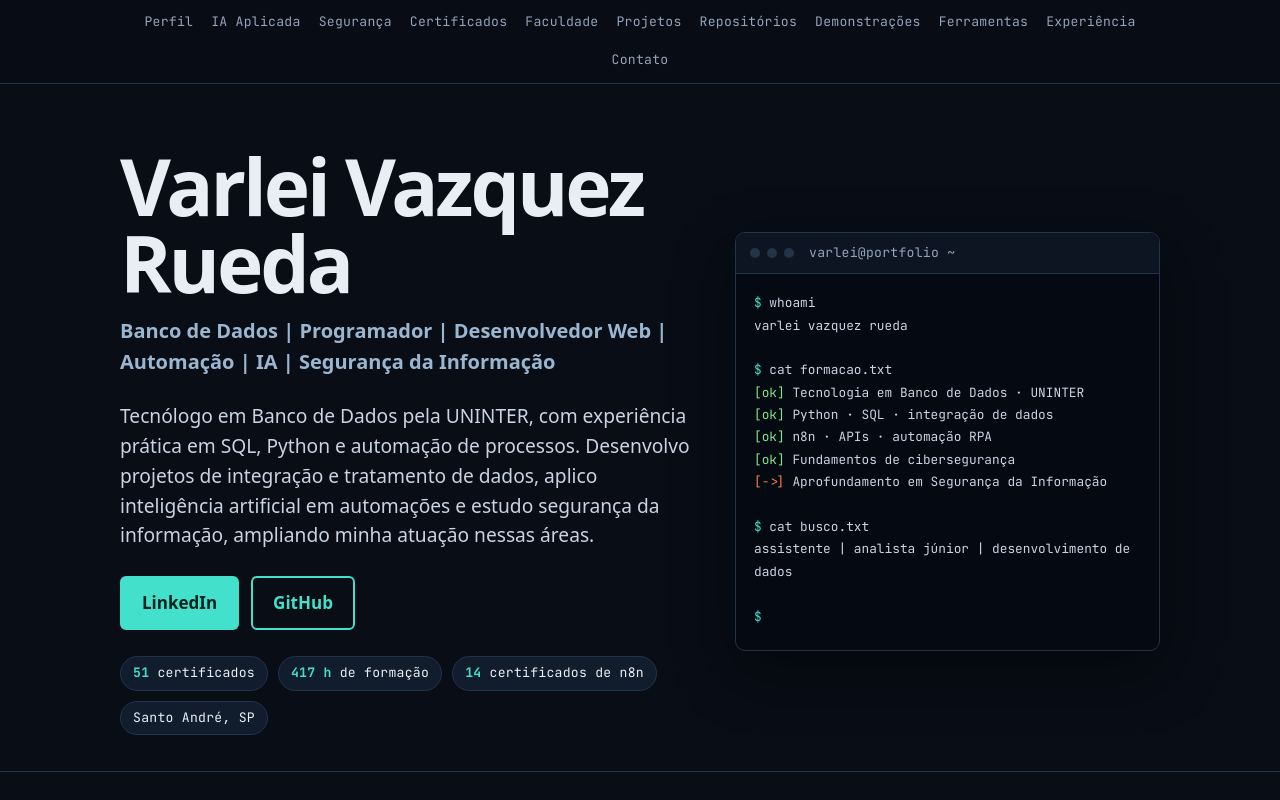
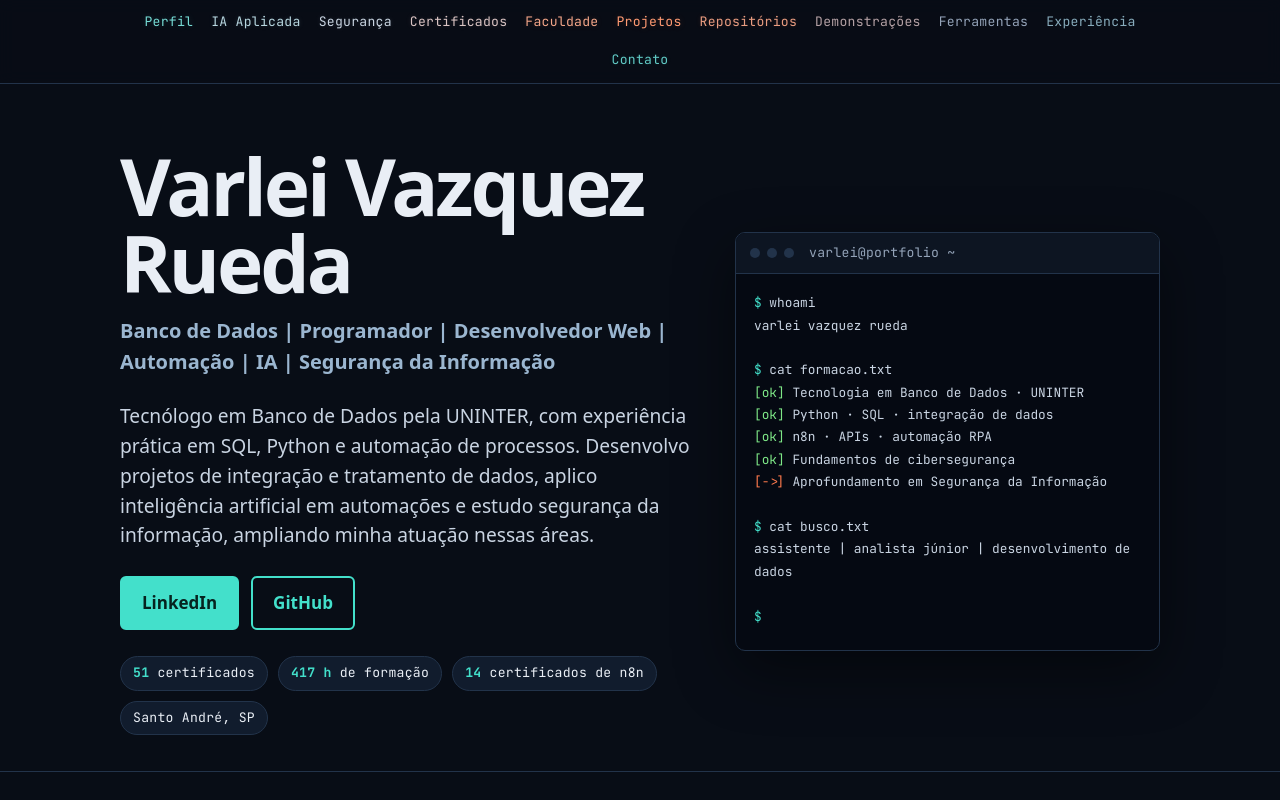
Before and after one commit to VarleiRueda/VarleiRueda.github.io, a plain HTML site: page index.html in a window 1280 px wide. Shown: the top 800 px of the page. Drawn offline with Linux system fonts and the light colour scheme; a web font is replaced by a local one.

Commit message:
Add files via upload

```diff
--- a/index.html
+++ b/index.html
@@ -46,7 +46,28 @@ header.top .wrap{display:flex;justify-content:center;gap:16px;flex-wrap:wrap;pad
 header.top .brand{color:var(--teal);font-weight:700}
 header.top nav{display:flex;justify-content:center;gap:18px;flex-wrap:wrap}
 header.top a{text-decoration:none}
-header.top a:hover{color:var(--accent)}
+header.top a{
+  text-decoration:none;
+  animation:navColorPulse 14s ease-in-out infinite;
+  transition:color .25s ease,text-shadow .25s ease;
+}
+header.top a:nth-child(2){animation-delay:-1.1s}
+header.top a:nth-child(3){animation-delay:-2.2s}
+header.top a:nth-child(4){animation-delay:-3.3s}
+header.top a:nth-child(5){animation-delay:-4.4s}
+header.top a:nth-child(6){animation-delay:-5.5s}
+header.top a:nth-child(7){animation-delay:-6.6s}
+header.top a:nth-child(8){animation-delay:-7.7s}
+header.top a:nth-child(9){animation-delay:-8.8s}
+header.top a:nth-child(10){animation-delay:-9.9s}
+header.top a:nth-child(11){animation-delay:-11s}
+header.top a:hover{color:var(--accent);text-shadow:0 0 10px rgba(255,122,77,.38);animation-play-state:paused}
+@keyframes navColorPulse{
+  0%,100%{color:#93a3b8;text-shadow:0 0 0 rgba(67,224,203,0)}
+  25%{color:#43e0cb;text-shadow:0 0 7px rgba(67,224,203,.22)}
+  50%{color:#c9d4e2;text-shadow:0 0 5px rgba(201,212,226,.16)}
+  75%{color:#ff9a72;text-shadow:0 0 7px rgba(255,122,77,.20)}
+}
 
 /* hero */
 .hero{padding:64px 0 36px;display:grid;grid-template-columns:1.15fr .85fr;gap:40px;align-items:center}
@@ -73,7 +94,7 @@ header.top a:hover{color:var(--accent)}
 .term .ok{color:#7ee787}
 .cur{display:inline-block;width:8px;height:1em;background:var(--teal);vertical-align:-2px;animation:bl 1.1s steps(1) infinite}
 @keyframes bl{50%{opacity:0}}
-@media (prefers-reduced-motion:reduce){.cur{animation:none}html{scroll-behavior:auto}}
+@media (prefers-reduced-motion:reduce){.cur{animation:none}header.top nav a{animation:none;text-shadow:none}html{scroll-behavior:auto}}
 @media (max-width:860px){.hero{grid-template-columns:1fr;padding-top:40px}}
 
 section{padding:56px 0;border-top:1px solid var(--line)}
```
